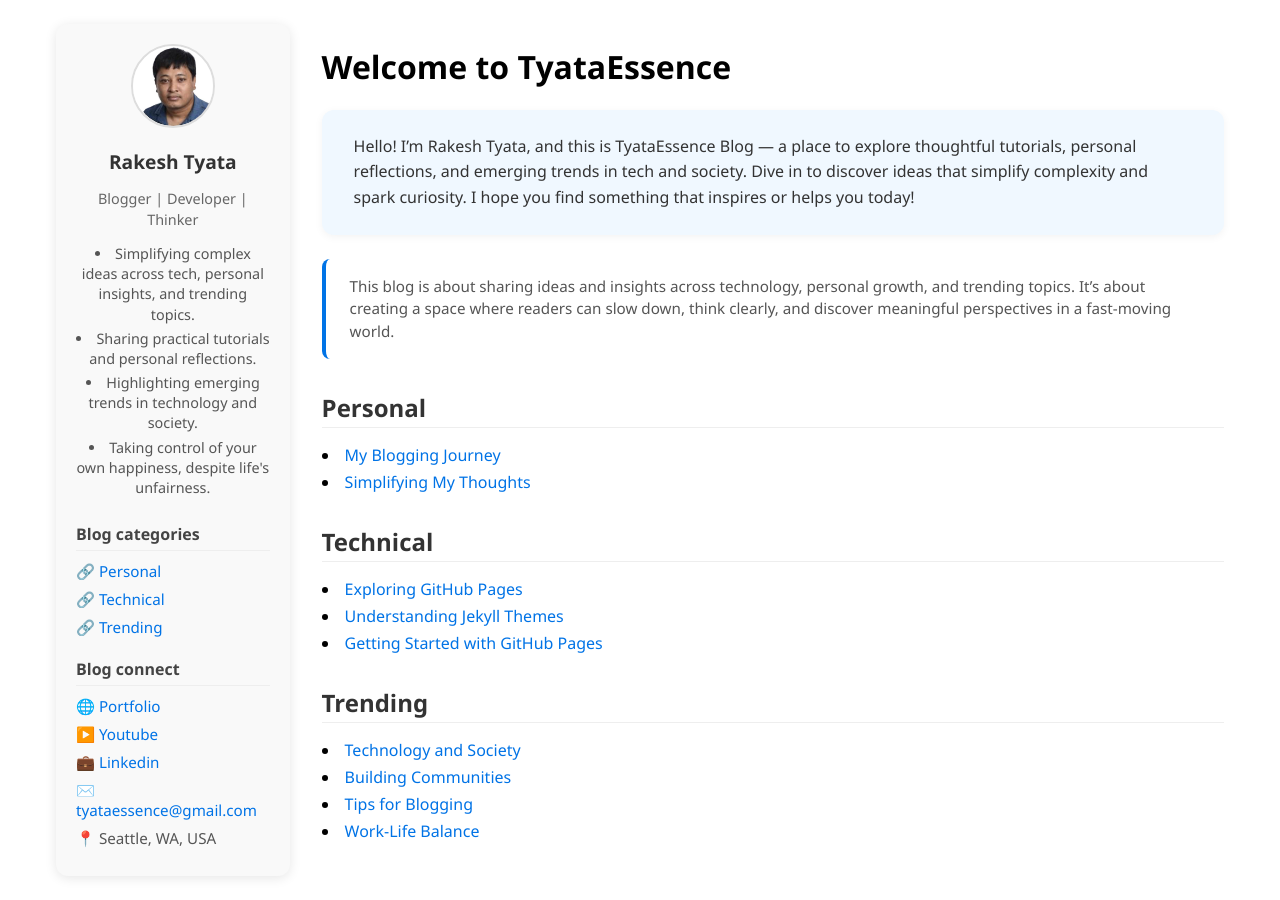
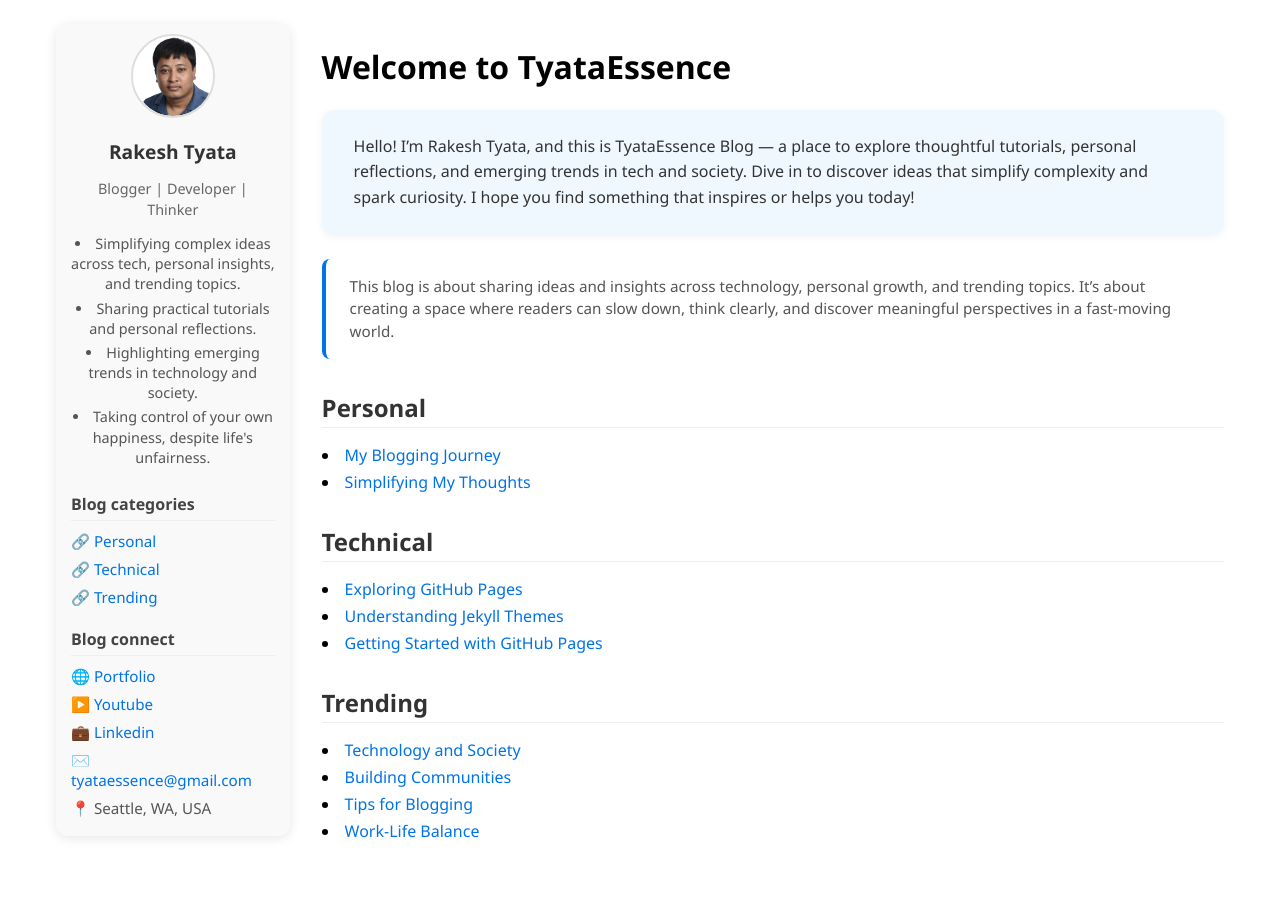
Before and after one commit to tyataessence/tyataessence.github.io, a Jekyll site: the page built from index.md, in a window 1280 px wide. Built offline with Jekyll 4.4.1, drawn with Linux system fonts in a browser that asks for light colours.

Commit message:
fixing the side bar spacing

```diff
--- a/assets/css/sidebar.css
+++ b/assets/css/sidebar.css
@@ -6,7 +6,7 @@
   min-width: 180px;           /* prevents it from being too small */
   flex-shrink: 0;             /* prevents shrinking */
   background-color: #f9f9f9;
-  padding: 20px;
+  padding: 10px 15px;  /* 10px top & bottom, 15px left & right */
   border-radius: 12px;
   box-shadow: 0 2px 12px rgba(0,0,0,0.1);
   box-sizing: border-box;
```
